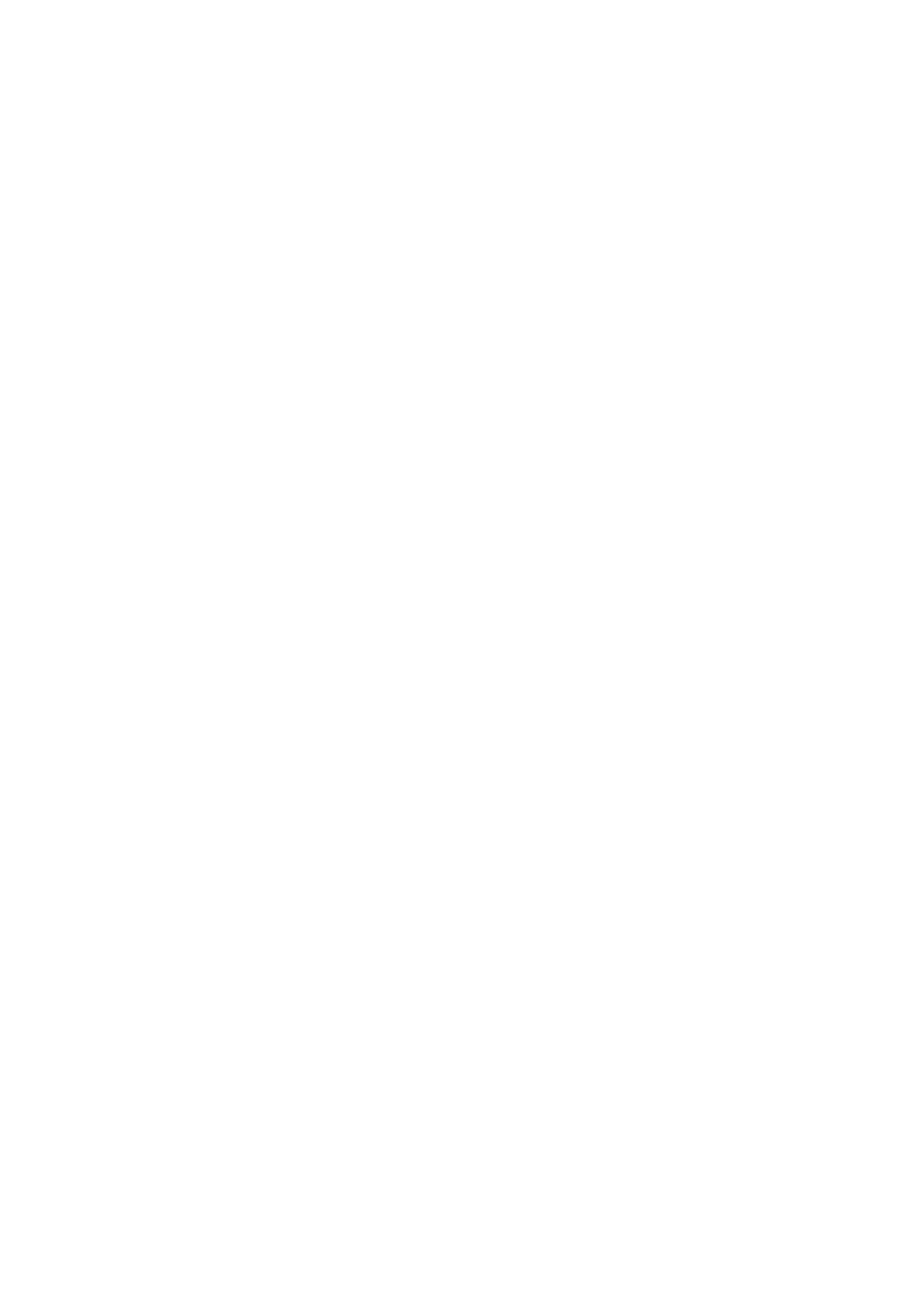
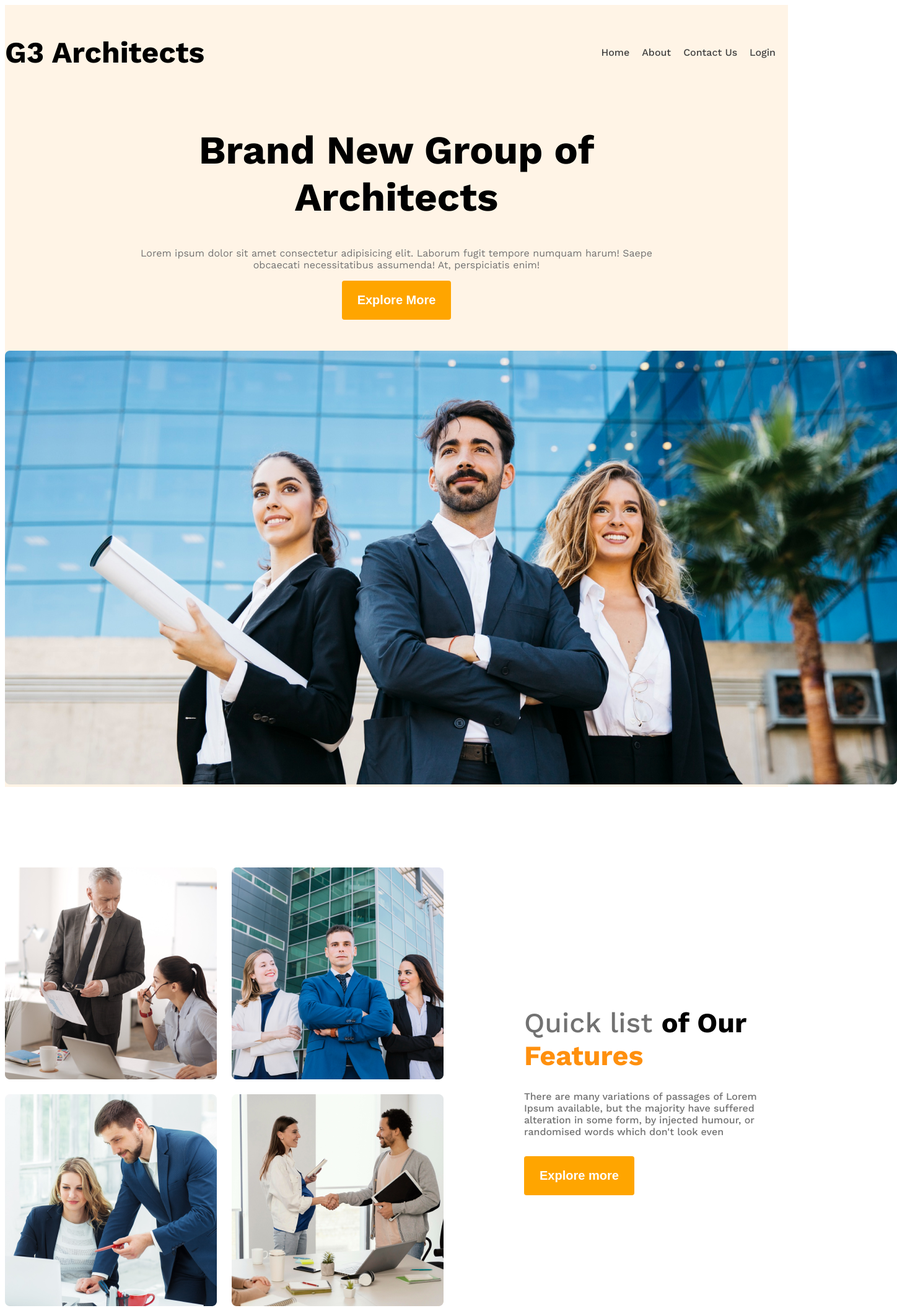
Before and after one commit to romocs/g3-architects, a plain HTML site: page index.html in a window 1280 px wide. Shown: the whole page at 62% size, 1448 px wide, since content can reach past the window. Before the commit the page ends 800 px from the top, so only its background shows below. Drawn offline with nearby package versions, Linux system fonts and the light colour scheme.

Commit message:
added team section

```diff
--- a/index.html
+++ b/index.html
@@ -1,19 +1,53 @@
 <!DOCTYPE html>
 <html lang="en">
+
 <head>
     <meta charset="UTF-8">
     <meta name="viewport" content="width=device-width, initial-scale=1.0">
     <title>G3 Architects</title>
     <link rel="stylesheet" href="style.css">
 </head>
+
 <body class="work-sans-font">
-    <header>
-        <nav>
-            <h3></h3>
+    <header class="bg-light">
+        <nav class="navbar display-flex">
+            <h3 class="brand">G3 Architects</h3>
+            <ul class="nav-links display-flex">
+                <li class="nav-item"><a href="" class="nav-link light-gray ">Home</a></li>
+                <li class="nav-item"><a href="" class="nav-link light-gray ">About</a></li>
+                <li class="nav-item"><a href="" class="nav-link light-gray ">Contact Us</a></li>
+                <li class="nav-item"><a href="" class="nav-link light-gray ">Login</a></li>
+            </ul>
         </nav>
+        <div class="banner">
+            <div class="banner-content">
+                <h1 class="banner-title">Brand New
+                    Group of Architects
+                    </h1>
+                <p class="banner-subtitle gray">Lorem ipsum dolor sit amet consectetur adipisicing elit. Laborum fugit tempore numquam harum! Saepe
+                    obcaecati necessitatibus assumenda! At, perspiciatis enim!</p>
+                    <button class="btn-explo">Explore More</button>
+            </div>
+            <img class="banner-img" src="images/banner.png" alt="">
+
+        </div>
 
     </header>
     <main>
+        <section class="teams">
+            <div class="team-img">
+                <img src="images/team1.png" alt="">
+                <img src="images/team2.png" alt="">
+                <img src="images/team3.png" alt="">
+                <img src="images/team4.png" alt="">
+
+            </div>
+            <div class="team-features">
+                <h3 class="feature-title"><span id="Quick-list" class="gray"> Quick list </span>of Our<span id="Features"> Features</span></h3>
+                <p class="feature-subtitle">There are many variations of passages of Lorem Ipsum available, but the majority have suffered alteration in some form, by injected humour, or randomised words which don't look even</p>
+                <button class="btn-explo">Explore more</button>
+            </div>
+        </section>
 
     </main>
     <footer>
@@ -22,4 +56,5 @@
 
     </footer>
 </body>
+
 </html>
--- a/style.css
+++ b/style.css
@@ -3,8 +3,139 @@
 
 
 .work-sans-font {
-  font-family: "Work Sans", serif;
-  font-optical-sizing: auto;
+    font-family: "Work Sans", serif;
+    font-optical-sizing: auto;
 
-  font-style: normal;
+    font-style: normal;
 }
+
+/* shared-styles */
+ main > section{
+    margin-top: 130px;
+ }
+.display-flex {
+    display: flex;
+}
+
+/* dark-02 */
+.light-gray {
+    color: #424242;
+
+}
+
+/* dark-03 */
+.gray {
+    color: #727272;
+}
+.bg-light{
+    background-color: rgba(255, 144, 14, 0.1);
+}
+.btn-explo{
+    color: white;
+    background-color: orange;
+    padding: 20px 25px;
+    border-radius: 4px;
+    font-size: 1.25rem;
+    border: none;
+    font-weight: 600;
+    cursor: pointer;
+}
+main{
+    margin: 0 auto;
+    max-width: 1440px;
+}
+
+
+
+/* header-styles */
+.navbar , .banner{
+    max-width: 1440px;
+    margin: 0 auto;
+}
+
+/* nav related styles */
+.nav-item {
+    list-style: none;
+    margin-right: 20px;
+    font-weight: 500;
+
+}
+.brand{
+    font-size: 3rem;
+    font-weight: 700px;
+}
+
+.nav-link {
+    text-decoration: none;
+}
+.navbar{
+    justify-content: space-between;
+    align-items: center;
+}
+/* banner related styles */
+.banner-content{
+    margin: 0 auto;
+    text-align: center;
+    max-width: 850px;
+    margin-bottom: 50px;
+}
+.banner-title{
+    font-size: 4rem;
+    font-weight: 700;
+}
+.banner-subtitle{
+    font-size: 1rem;
+    font-weight: 400;
+
+}
+/* team related styles */
+.teams{
+    display: flex;
+    align-items: center;
+}
+.team-img{
+    display: grid;
+    grid-template-columns: repeat(2, 1fr);
+    gap: 24px;
+
+}
+.team-features{
+    max-width: 540px;
+    margin-left: 130px;
+}
+.feature-title{
+    font-size: 2.8rem;
+    margin-bottom: 30px;
+}
+#Quick-list{
+
+    font-weight: 500;
+
+}
+
+#Features{
+    color: rgba(255, 144, 14, 1);
+
+}
+.feature-subtitle{
+    margin-bottom: 30px;
+    color: #727272;
+    font-weight: 500;
+}
+/* media querry for banner section */
+@media screen and (max-width:576px) {
+    .navbar, .nav-item, .teams{
+        flex-direction: column;
+    }
+    .banner-img{
+        width: 100%;
+    }
+    .team-features{
+        margin-left: 20px;
+    }
+    .team-img{
+        grid-template-columns: repeat(1, 1fr);
+
+    }
+
+}
```
Also changed, not shown: images/architect.png (added), images/banner.png (added), images/icons/customers.png (added), images/icons/email.png (added), images/icons/projects.png (added), images/icons/ribon.png (added), images/sponsors/amazon.png (added), images/sponsors/figma.png (added), images/sponsors/google.png (added), images/sponsors/spotify.png (added), images/sponsors/telerama.png (added), images/team1.png (added), images/team2.png (added), images/team3.png (added), 1 more files.
